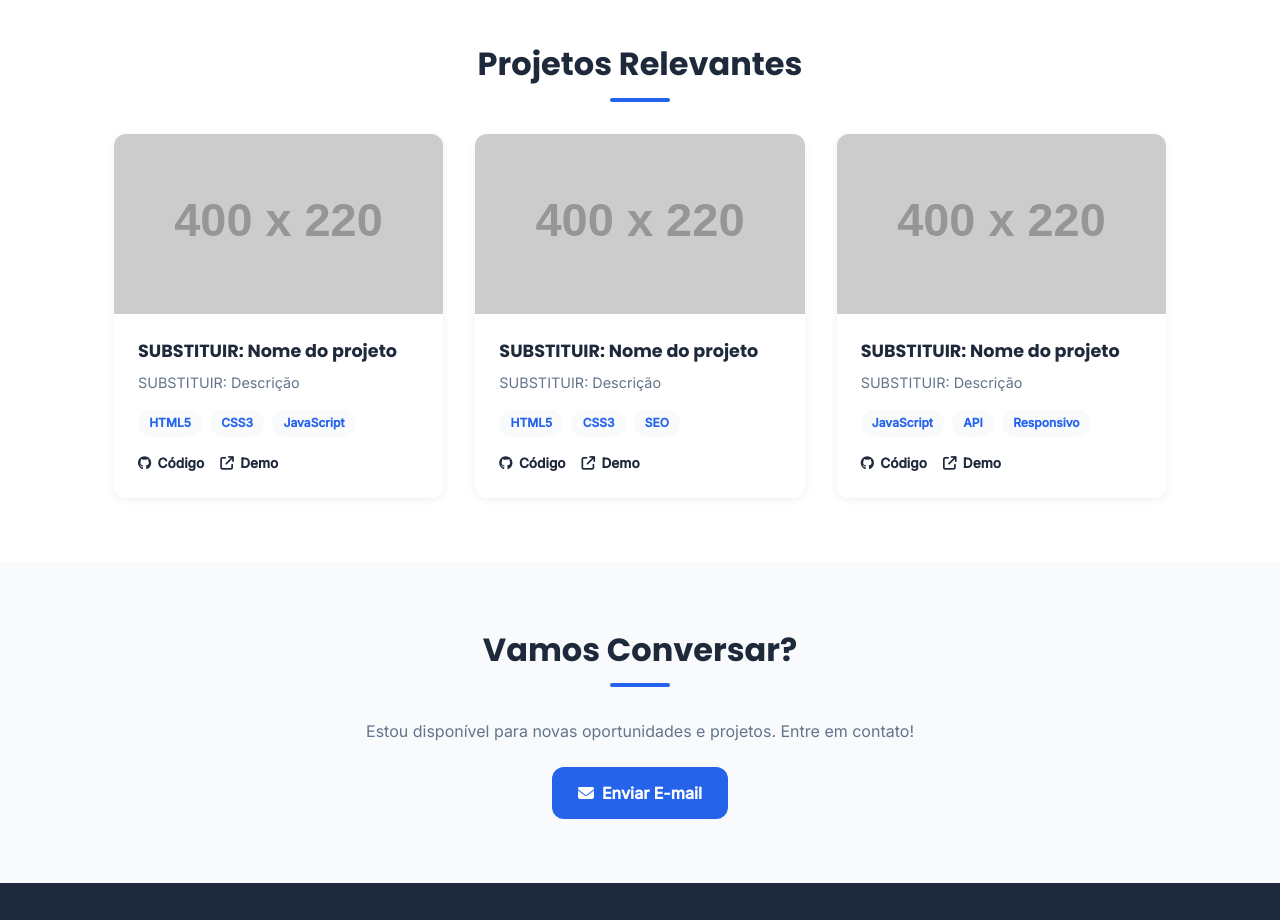
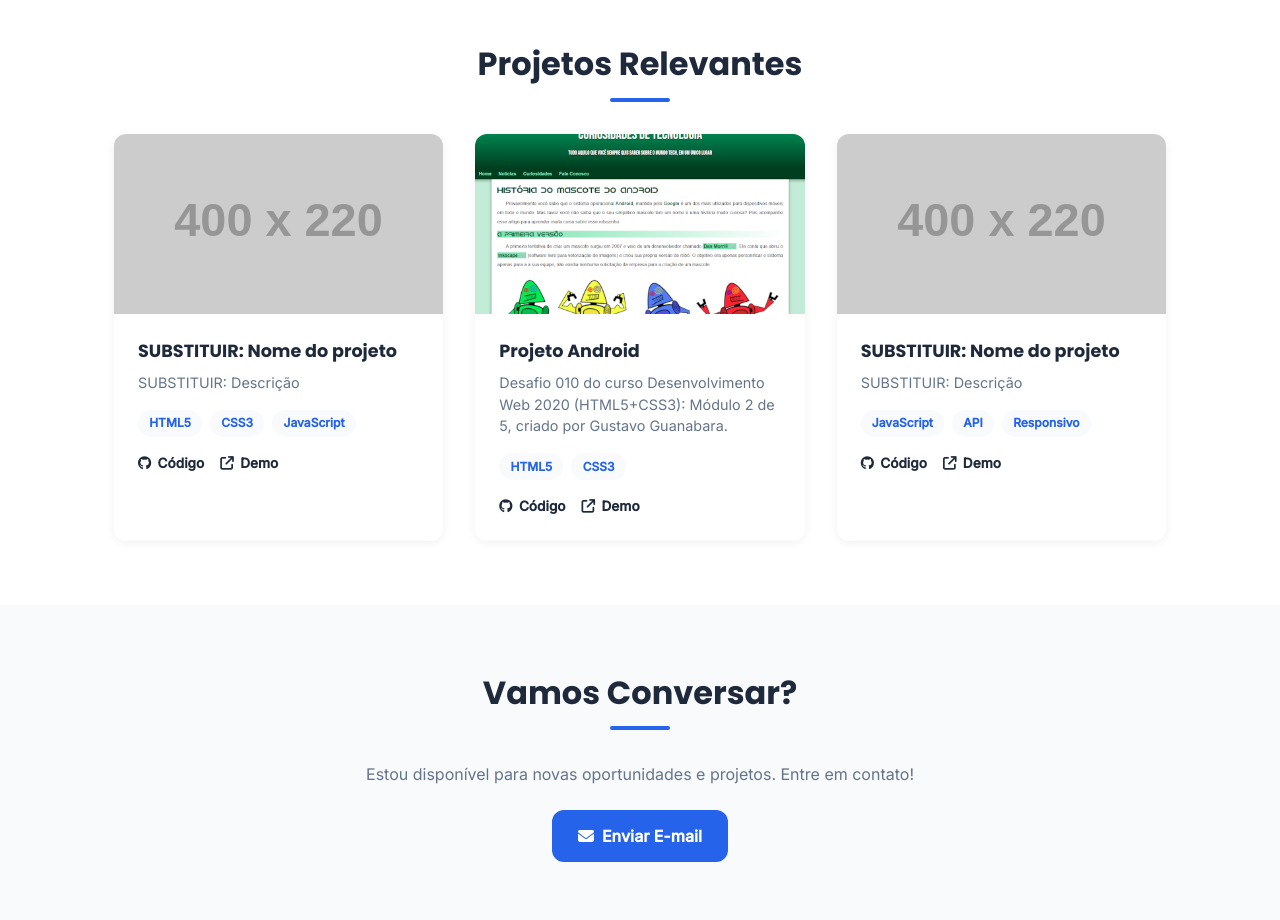
Before and after one commit to NilvanJunior90/meu_curriculo, a plain HTML site: page index.html in a window 1280 px wide. Shown: the part 2480-3400 px from the top of the page. Drawn offline with Linux system fonts and the light colour scheme; placeholder pictures from the web are drawn by us.

Commit message:
up projeto 02

```diff
--- a/index.html
+++ b/index.html
@@ -220,6 +220,7 @@
       <div class="container">
         <h2 class="section-title">Projetos Relevantes</h2>
 
+        <!-- PROJETO 01 -->
         <div class="projects-grid">
           <article class="project-card">
             <div class="project-thumb">
@@ -238,23 +239,25 @@
             </div>
           </article>
 
+          <!-- PROJETO 02 -->
           <article class="project-card">
             <div class="project-thumb">
-              <img src="https://via.placeholder.com/400x220.png?text=Projeto+2" alt="Screenshot do Projeto 2">
+              <img src="imagens/projeto 02 - 500.png" alt="Projeto Android">
             </div>
             <div class="project-info">
-              <h3>SUBSTITUIR: Nome do projeto</h3>
-              <p>SUBSTITUIR: Descrição</p>
+              <h3>Projeto Android</h3>
+              <p>Desafio 010 do curso Desenvolvimento Web 2020 (HTML5+CSS3): Módulo 2 de 5, criado por Gustavo Guanabara.</p>
               <div class="tags">
-                <span>HTML5</span><span>CSS3</span><span>SEO</span>
+                <span>HTML5</span><span>CSS3</span>
               </div>
               <div class="project-links">
-                <a href="#" target="_blank" rel="noopener"><i class="fa-brands fa-github"></i> Código</a>
-                <a href="#" target="_blank" rel="noopener"><i class="fa-solid fa-arrow-up-right-from-square"></i> Demo</a>
+                <a href="https://github.com/NilvanJunior90/projeto-android/blob/main/index.html" target="_blank" rel="noopener"><i class="fa-brands fa-github"></i> Código</a>
+                <a href="https://nilvanjunior90.github.io/projeto-android/" target="_blank" rel="noopener"><i class="fa-solid fa-arrow-up-right-from-square"></i> Demo</a>
               </div>
             </div>
           </article>
 
+          <!-- PROJETO 03 -->
           <article class="project-card">
             <div class="project-thumb">
               <img src="https://via.placeholder.com/400x220.png?text=Projeto+3" alt="Screenshot do Projeto 3">
```
Also changed, not shown: imagens/projeto 02 - 500.png (added), imagens/projeto 02.png (added).
